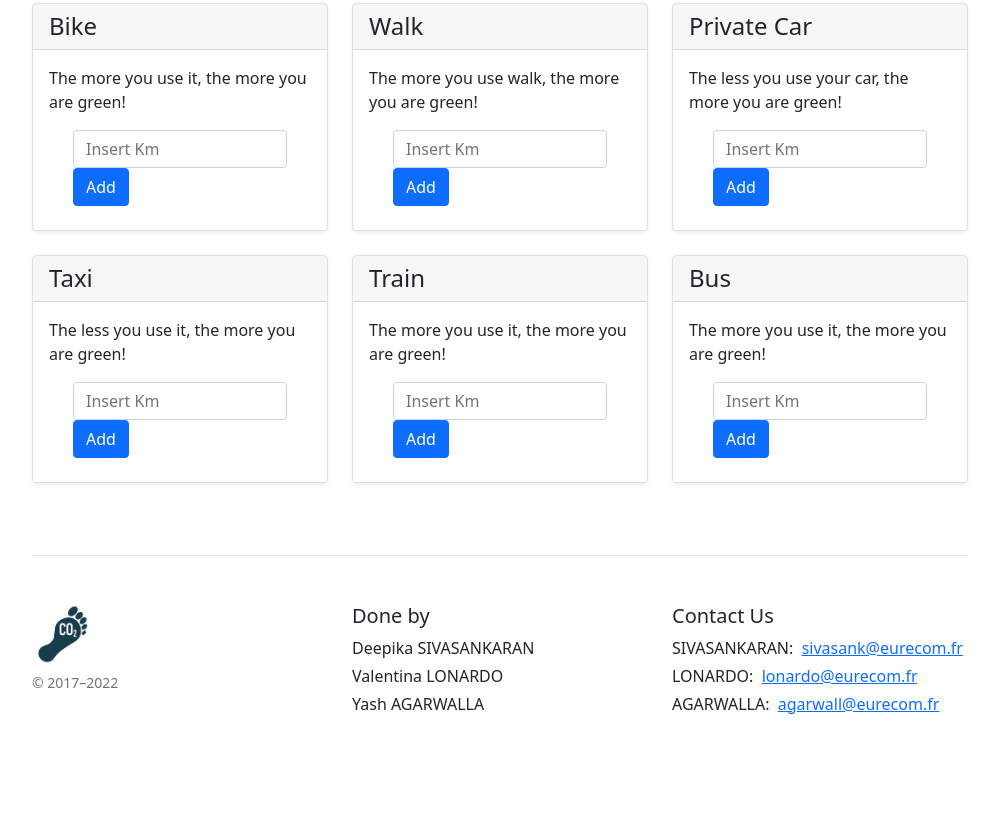
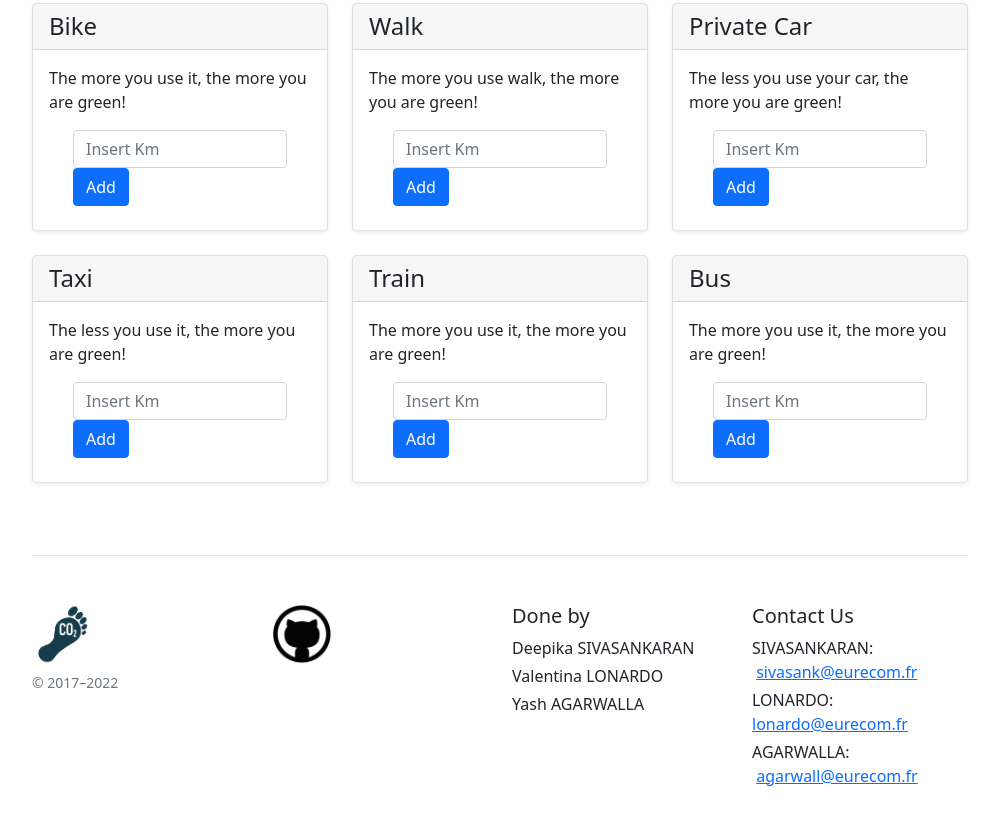
Before and after one commit to deepika2502/webint, a plain HTML site: page html/travel.html in a window 1280 px wide. Shown: the part 360-1184 px from the top of the page, without its empty margins (140-1139 px from the left). Before the commit the page ends 1156 px from the top, so only its background shows below. Drawn offline with nearby package versions, Linux system fonts and the light colour scheme.

Commit message:
Update travel.html

```diff
--- a/html/travel.html
+++ b/html/travel.html
@@ -195,6 +195,9 @@
         <img class="mb-2" src="../logo_wbg.png" alt="" width="60" height="60">
         <small class="d-block mb-3 text-muted">&copy; 2017–2022</small>
       </div>
+      <div class="col-12 col-md">
+        <a href= 'https://github.com/deepika2502/webint.github.io'><img class="mb-2" src="../gh.png" alt="" width="60" height="60"></a>
+      </div>
 
     <div class="col-6 col-md">
       <h5>Done by</h5>
```
